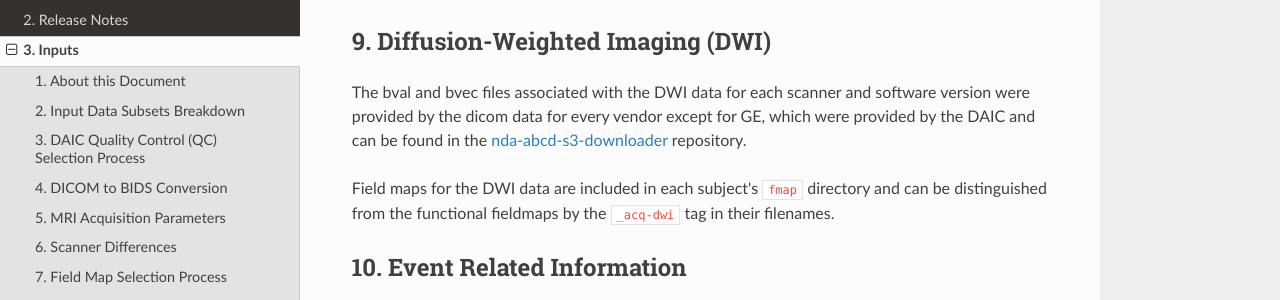
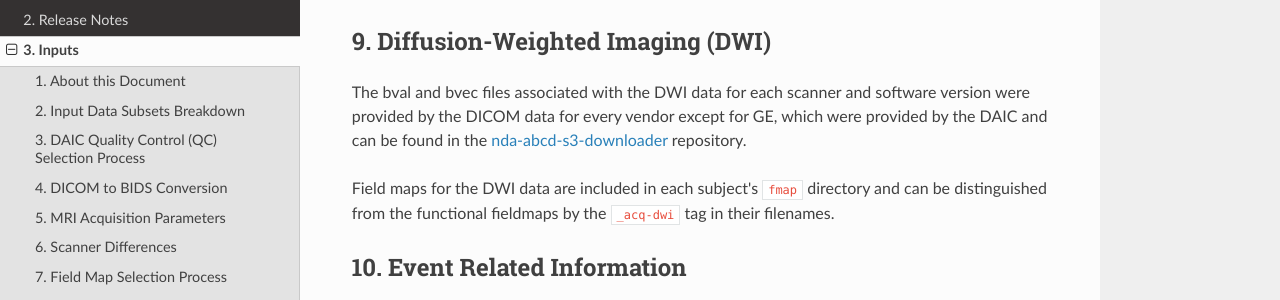
Before and after one commit to ABCD-STUDY/nda-abcd-collection-3165, an MkDocs documentation site: the page built from docs/inputs.md, in a window 1280 px wide and 900 px high, scrolled down 2593 px. Shown: the part 175-475 px from the top of the window. Built offline with MkDocs 1.6.1, drawn with Linux system fonts in a browser that asks for light colours; nearby versions of some CDN libraries.

```diff
--- a/docs/inputs.md
+++ b/docs/inputs.md
@@ -69,7 +69,7 @@ The chosen field map pair is used for all anatomical and functional bias field c
 
 ## 9. Diffusion-Weighted Imaging (DWI)
 
-The bval and bvec files associated with the DWI data for each scanner and software version were provided by the dicom data for every vendor except for GE, which were provided by the DAIC and can be found in the [nda-abcd-s3-downloader](https://github.com/ABCD-STUDY/nda-abcd-s3-downloader) repository.
+The bval and bvec files associated with the DWI data for each scanner and software version were provided by the DICOM data for every vendor except for GE, which were provided by the DAIC and can be found in the [nda-abcd-s3-downloader](https://github.com/ABCD-STUDY/nda-abcd-s3-downloader) repository.
 
 Field maps for the DWI data are included in each subject's `fmap` directory and can be distinguished from the functional fieldmaps by the `_acq-dwi` tag in their filenames.
 
```
